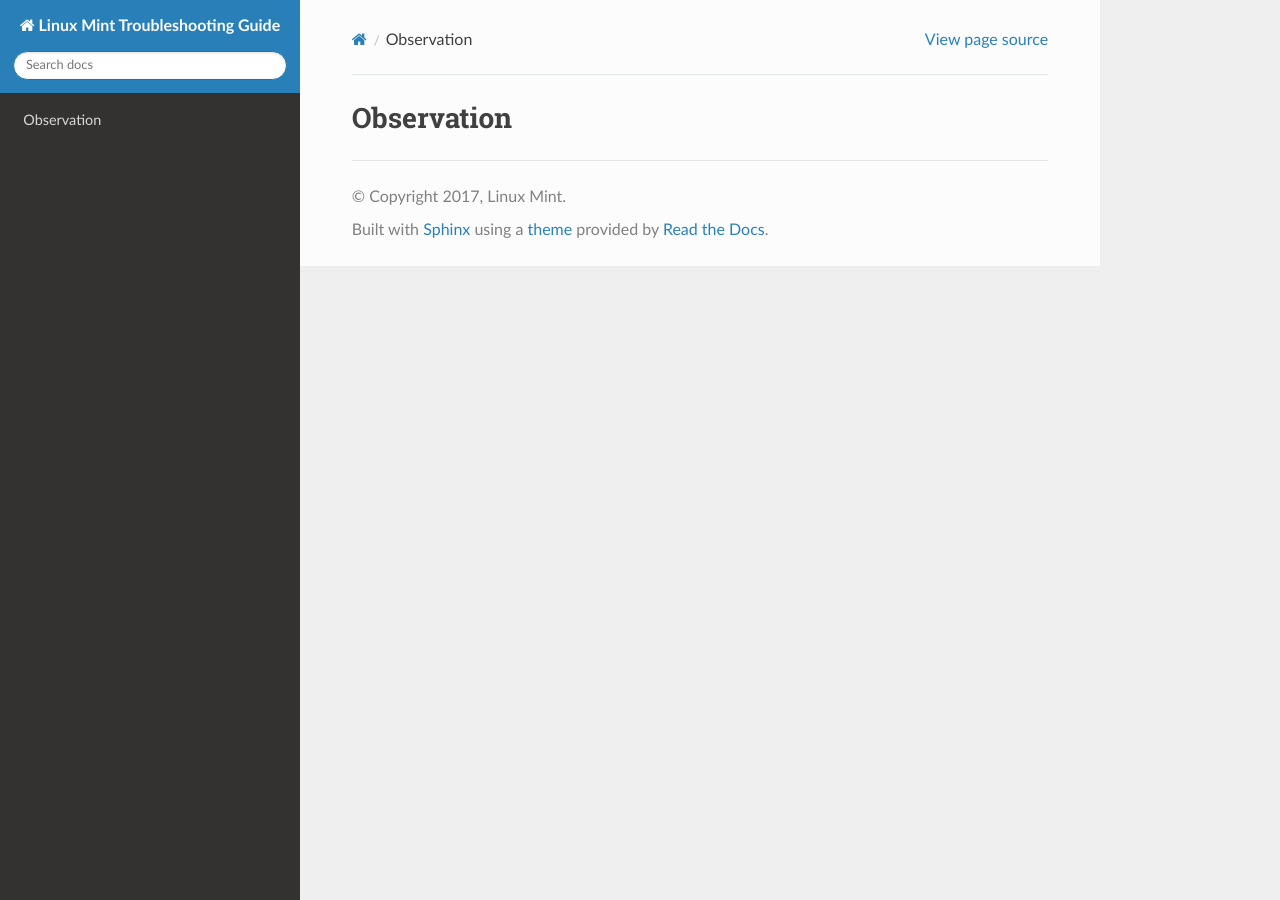
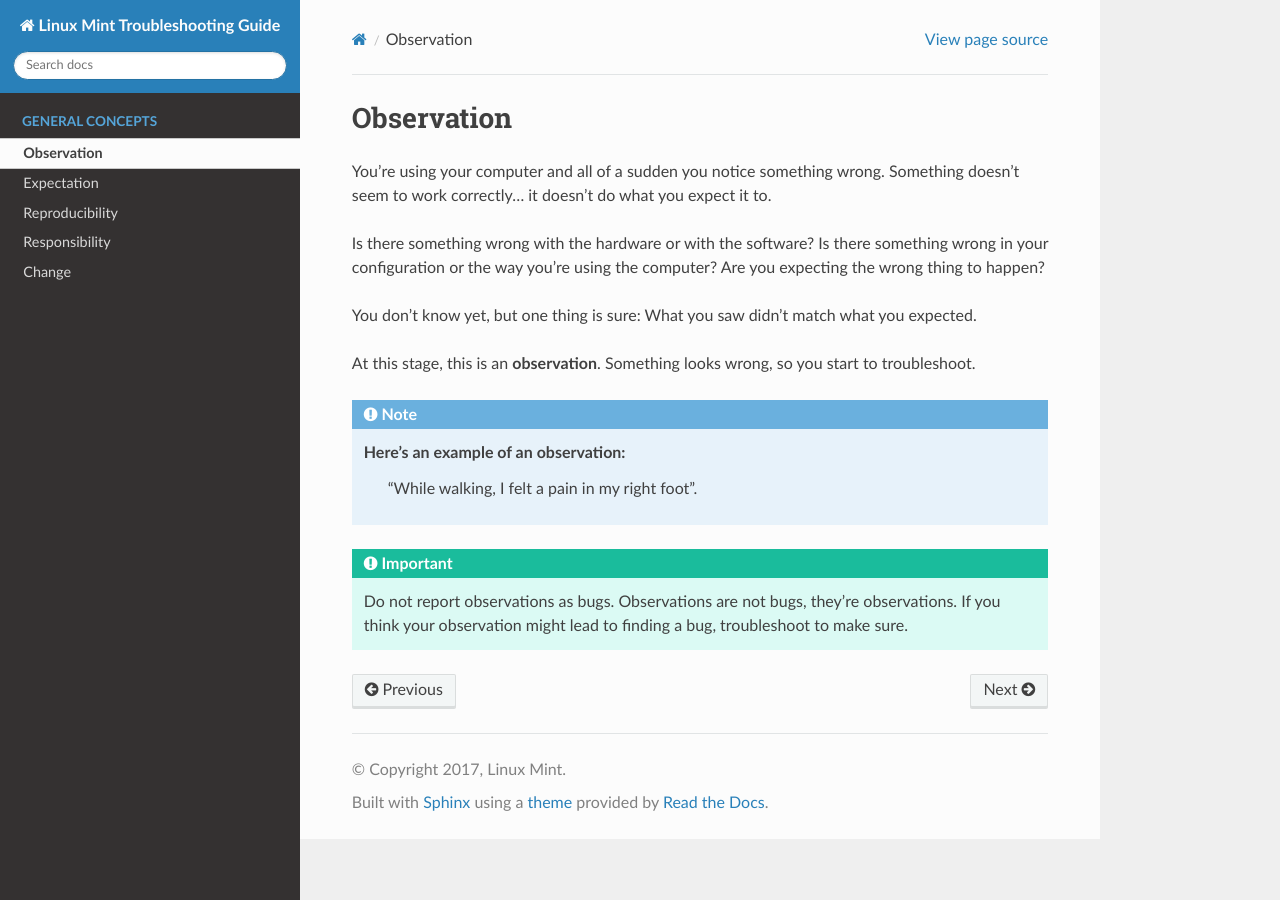
Before and after one commit to linuxmint/doc-troubleshooting-guide, a Sphinx documentation site: the page built from docs/observation.rst, in a window 1280 px wide. Built offline with Sphinx 7.4.7 and the Read the Docs theme 2.0.0, drawn with Linux system fonts in a browser that asks for light colours; pages that are not in the unit, such as notebooks, are missing from menus.

```diff
--- a/docs/observation.rst
+++ b/docs/observation.rst
@@ -1,2 +1,17 @@
 Observation
 ===========
+
+You're using your computer and all of a sudden you notice something wrong. Something doesn't seem to work correctly... it doesn't do what you expect it to.
+
+Is there something wrong with the hardware or with the software? Is there something wrong in your configuration or the way you're using the computer? Are you expecting the wrong thing to happen?
+
+You don't know yet, but one thing is sure: What you saw didn't match what you expected.
+
+At this stage, this is an **observation**. Something looks wrong, so you start to troubleshoot.
+
+.. note::
+    Here's an example of an observation:
+        "While walking, I felt a pain in my right foot".
+
+.. important::
+    Do not report observations as bugs. Observations are not bugs, they're observations. If you think your observation might lead to finding a bug, troubleshoot to make sure.
```
Also changed, not shown: docs/change.rst (added, +12 -0 lines), docs/expectation.rst (added, +16 -0 lines), docs/index.rst (+7 -3 lines), docs/reproducibility.rst (added, +19 -0 lines), docs/responsibility.rst (added, +39 -0 lines).
